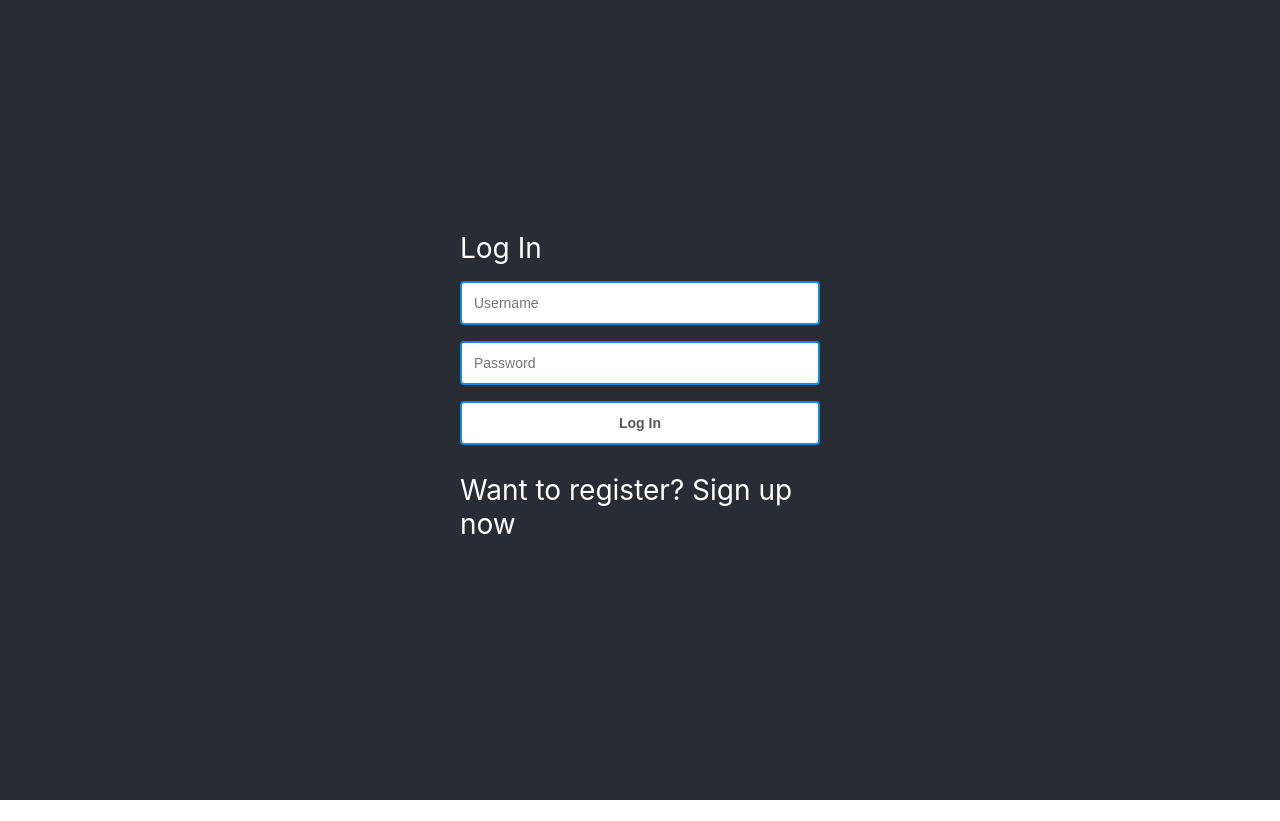
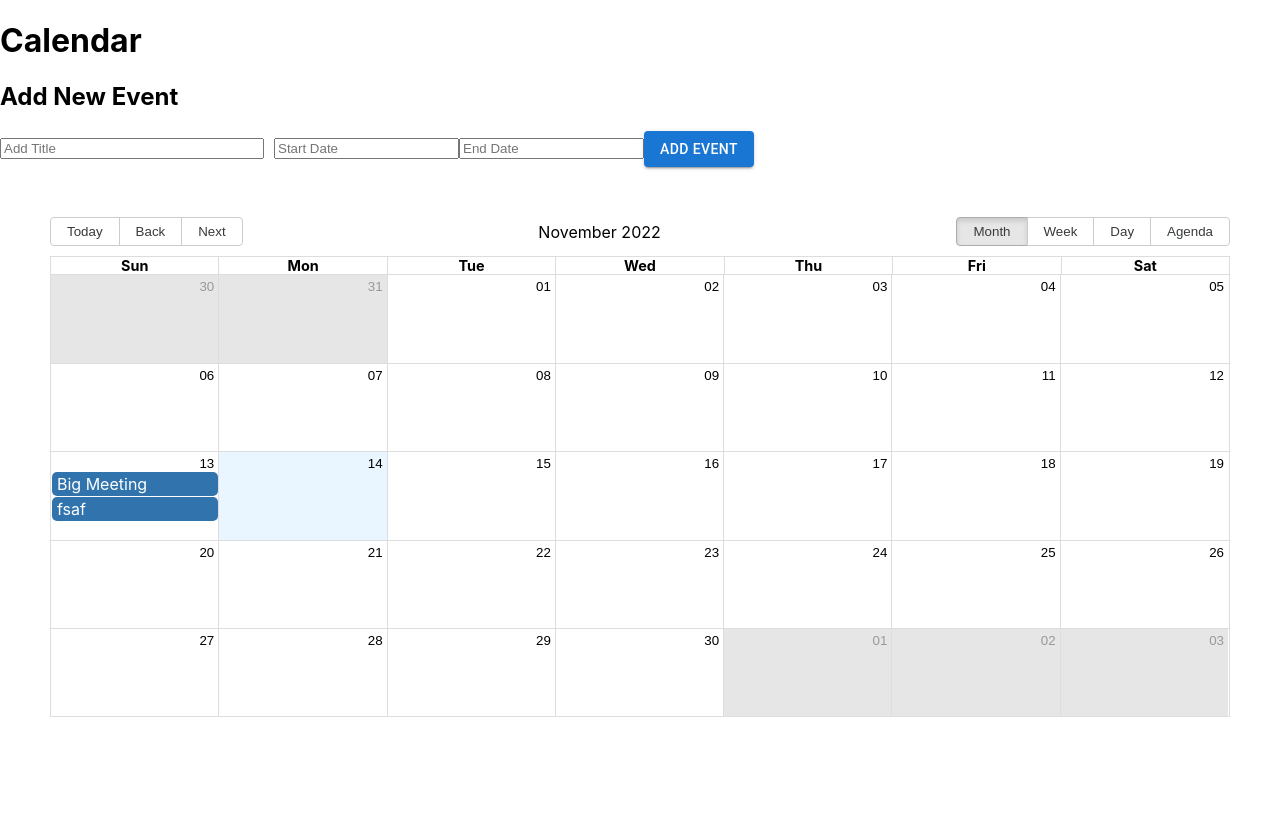
Before and after one commit to guojie624/CISC4900, a React (Create React App) app: page / in a window 1280 px wide. Before the commit the page ends 800 px from the top, so only its background shows below. Built offline with nearby package versions, Linux system fonts and the light colour scheme.

Commit message:
calendar update

```diff
--- a/package.json
+++ b/package.json
@@ -4,12 +4,18 @@
   "private": true,
   "homepage": "./",
   "dependencies": {
+    "@emotion/react": "^11.10.5",
+    "@emotion/styled": "^11.10.5",
+    "@mui/material": "^5.10.13",
     "@testing-library/jest-dom": "^5.15.1",
     "@testing-library/react": "^11.2.7",
     "@testing-library/user-event": "^12.8.3",
+    "date-fns": "^2.29.3",
     "mobx": "^6.3.8",
     "mobx-react": "^7.2.1",
     "react": "^18.2.0",
+    "react-big-calendar": "^1.5.0",
+    "react-datepicker": "^4.8.0",
     "react-dom": "^18.2.0",
     "react-scripts": "4.0.3",
     "web-vitals": "^1.1.2"
--- a/src/App.js
+++ b/src/App.js
@@ -1,9 +1,13 @@
-import './App.css';
-import Login from './loginpage/login';
+import "./App.css";
+import Login from "./loginpage/login";
+import CalendarPage from "./Calendarpage/CalendarPage";
 
 function App() {
   return (
-    <Login></Login>
+    <div>
+      {/* <Login></Login> */}
+      <CalendarPage />
+    </div>
   );
 }
 
--- /dev/null
+++ b/src/Calendarpage/CalendarPage.js
@@ -0,0 +1,104 @@
+import format from "date-fns/format";
+import getDay from "date-fns/getDay";
+import parse from "date-fns/parse";
+import startOfWeek from "date-fns/startOfWeek";
+import React, { useState } from "react";
+import { Calendar, dateFnsLocalizer } from "react-big-calendar";
+import "react-big-calendar/lib/css/react-big-calendar.css";
+import DatePicker from "react-datepicker";
+import "react-datepicker/dist/react-datepicker.css";
+import Button from "@mui/material/Button";
+
+const locales = {
+  "en-US": require("date-fns/locale/en-US"),
+};
+const localizer = dateFnsLocalizer({
+  format,
+  parse,
+  startOfWeek,
+  getDay,
+  locales,
+});
+
+const events = [
+  {
+    title: "Big Meeting",
+    allDay: false,
+    start: new Date(2022, 10, 13, 8),
+    end: new Date(2022, 10, 13, 9),
+  },
+  {
+    title: "fsaf",
+    allDay: false,
+    start: new Date(2022, 10, 13, 10),
+    end: new Date(2022, 10, 13, 11),
+  },
+];
+
+function CalendarPage() {
+  const [newEvent, setNewEvent] = useState({ title: "", start: "", end: "" });
+  const [allEvents, setAllEvents] = useState(events);
+
+  function handleAddEvent() {
+    for (let i = 0; i < allEvents.length; i++) {
+      const d1 = new Date(allEvents[i].start);
+      const d2 = new Date(newEvent.start);
+      const d3 = new Date(allEvents[i].end);
+      const d4 = new Date(newEvent.end);
+      /*
+          console.log(d1 <= d2);
+          console.log(d2 <= d3);
+          console.log(d1 <= d4);
+          console.log(d4 <= d3);
+            */
+
+      if ((d1 <= d2 && d2 <= d3) || (d1 <= d4 && d4 <= d3)) {
+        alert("CLASH");
+        break;
+      }
+    }
+
+    setAllEvents([...allEvents, newEvent]);
+  }
+
+  return (
+    <div className="App">
+      <h1>Calendar</h1>
+      <h2>Add New Event</h2>
+      <div>
+        <input
+          type="text"
+          placeholder="Add Title"
+          style={{ width: "20%", marginRight: "10px" }}
+          value={newEvent.title}
+          onChange={(e) => setNewEvent({ ...newEvent, title: e.target.value })}
+        />
+        <DatePicker
+          placeholderText="Start Date"
+          style={{ marginRight: "10px" }}
+          showTimeSelect
+          selected={newEvent.start}
+          onChange={(start) => setNewEvent({ ...newEvent, start })}
+        />
+        <DatePicker
+          placeholderText="End Date"
+          showTimeSelect
+          selected={newEvent.end}
+          onChange={(end) => setNewEvent({ ...newEvent, end })}
+        />
+        <Button variant="contained" onClick={handleAddEvent}>
+          Add Event
+        </Button>
+      </div>
+      <Calendar
+        localizer={localizer}
+        events={allEvents}
+        startAccessor="start"
+        endAccessor="end"
+        style={{ height: 500, margin: "50px" }}
+      />
+    </div>
+  );
+}
+
+export default CalendarPage;
--- a/src/loginpage/LoginForm.js
+++ b/src/loginpage/LoginForm.js
@@ -109,7 +109,7 @@
             ? "Already have an account?"
             : "Want to register? "}
           <span className="signup" onClick={() => this.changeSignUp()}>
-            {this.state.isSignUp ? "Login in" : "Sign up now"}
+            {this.state.isSignUp ? "Login in" : "Sign up now "}
           </span>
         </p>
       </div>
```
Also changed, not shown: 1 other file (tests, documents, lock files or other folders).
